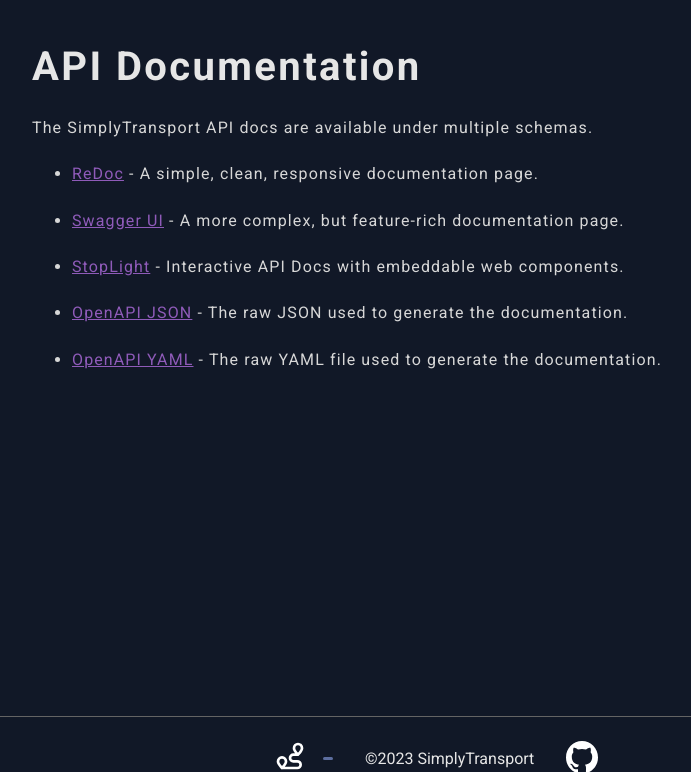
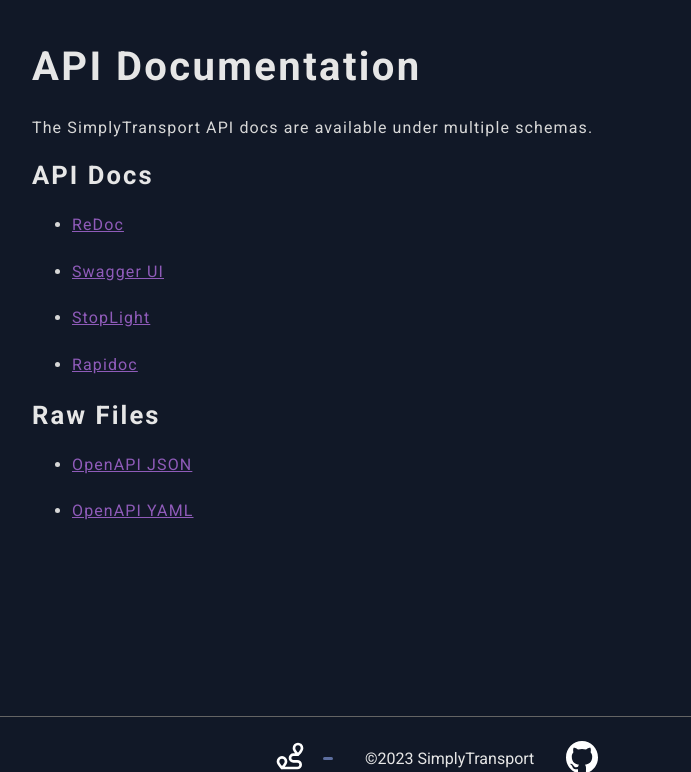
Before and after one commit to ANIALLATOR114/SimplyTransport, a Python web app: template SimplyTransport/templates/api_docs.html in a window 1280 px wide. Shown: the part 84-856 px from the top of the page, without its empty margins (208-899 px from the left). Run offline with Jinja, Linux system fonts and the light colour scheme; the template is opened without the code that fills it, so the values that code supplies are empty; some libraries are stand-ins or nearby versions.

Commit message:
Rapidoc support

```diff
--- a/SimplyTransport/cli.py
+++ b/SimplyTransport/cli.py
@@ -68,6 +68,8 @@
             redoc_path = list(app.openapi_config.openapi_controller.redoc.paths)[0]
             swagger_path = list(app.openapi_config.openapi_controller.swagger_ui.paths)[0]
             elements_path = list(app.openapi_config.openapi_controller.stoplight_elements.paths)[0]
+            rapidoc_path = list(app.openapi_config.openapi_controller.rapidoc.paths)[0]
+
             table = Table()
             table.add_column("Doc Type", style="cyan")
             table.add_column("URL")
@@ -76,6 +78,7 @@
             table.add_row("Redoc", f"{base_url}{docs_path}{redoc_path}")
             table.add_row("Swagger", f"{base_url}{docs_path}{swagger_path}")
             table.add_row("Elements", f"{base_url}{docs_path}{elements_path}")
+            table.add_row("Rapidoc", f"{base_url}{docs_path}{rapidoc_path}")
 
             console.print(table)
 
--- a/SimplyTransport/templates/api_docs.html
+++ b/SimplyTransport/templates/api_docs.html
@@ -6,21 +6,28 @@
     <div class="narrow-container">
         <h1>API Documentation</h1>
         <p class="dense-text">The SimplyTransport API docs are available under multiple schemas.</p>
+        <h2>API Docs</h2>
         <ul class="bullet-points">
             <li class="dense-text">
-                <a class="link-style" href="/docs/redoc">ReDoc</a> - A simple, clean, responsive documentation page.
+                <a class="link-style" href="/docs/redoc">ReDoc</a>
             </li>
             <li class="dense-text">
-                <a class="link-style" href="/docs/swagger">Swagger UI</a> - A more complex, but feature-rich documentation page.
+                <a class="link-style" href="/docs/swagger">Swagger UI</a>
             </li>
             <li class="dense-text">
-                <a class="link-style" href="/docs/elements">StopLight</a> - Interactive API Docs with embeddable web components.
-            </li class="dense-text">
-            <li class="dense-text">
-                <a class="link-style" href="/docs/openapi.json">OpenAPI JSON</a> - The raw JSON used to generate the documentation.
+                <a class="link-style" href="/docs/elements">StopLight</a>
             </li>
             <li class="dense-text">
-                <a class="link-style" href="/docs/openapi.yaml">OpenAPI YAML</a> - The raw YAML file used to generate the documentation.
+                <a class="link-style" href="/docs/rapidoc">Rapidoc</a>
+            </li>
+        </ul>
+        <h2>Raw Files</h2>
+        <ul class="bullet-points">
+            <li class="dense-text">
+                <a class="link-style" href="/docs/openapi.json">OpenAPI JSON</a>
+            </li>
+            <li class="dense-text">
+                <a class="link-style" href="/docs/openapi.yaml">OpenAPI YAML</a>
             </li>
         </ul>
     </div>
```
